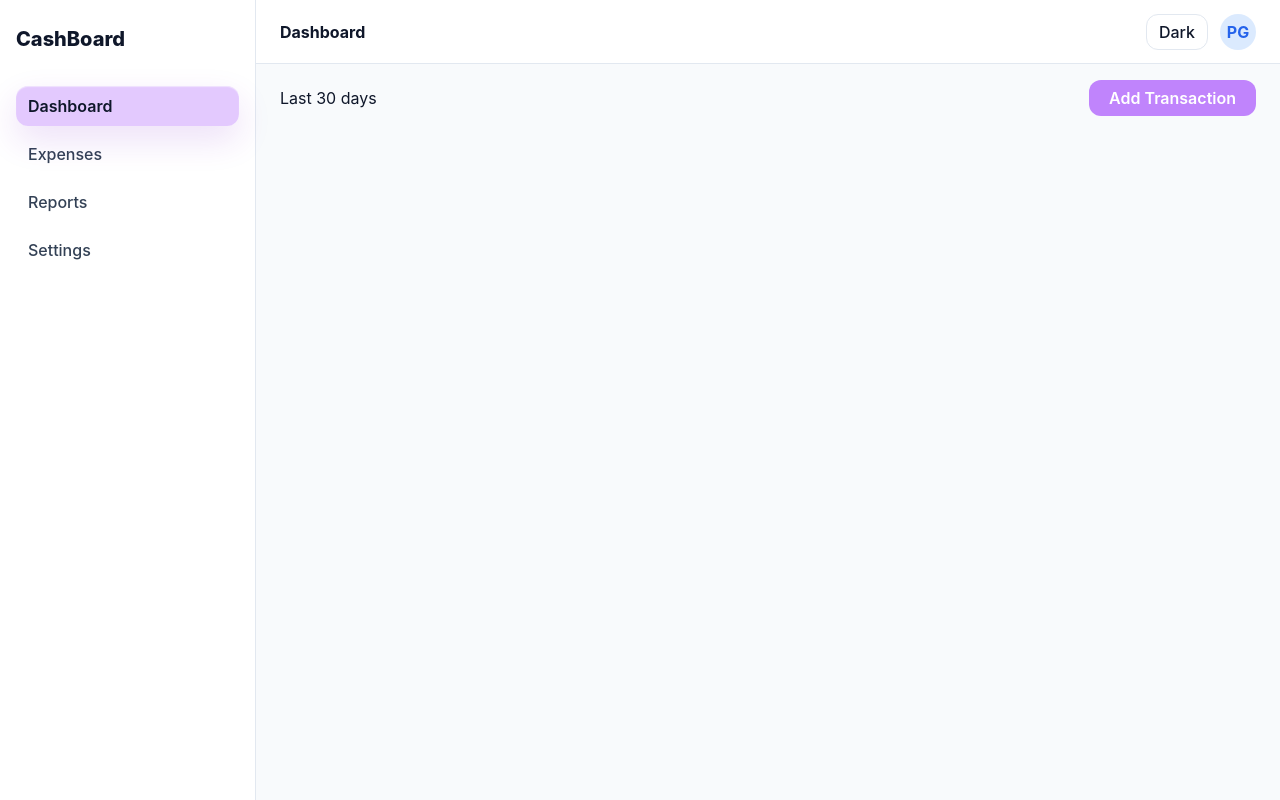
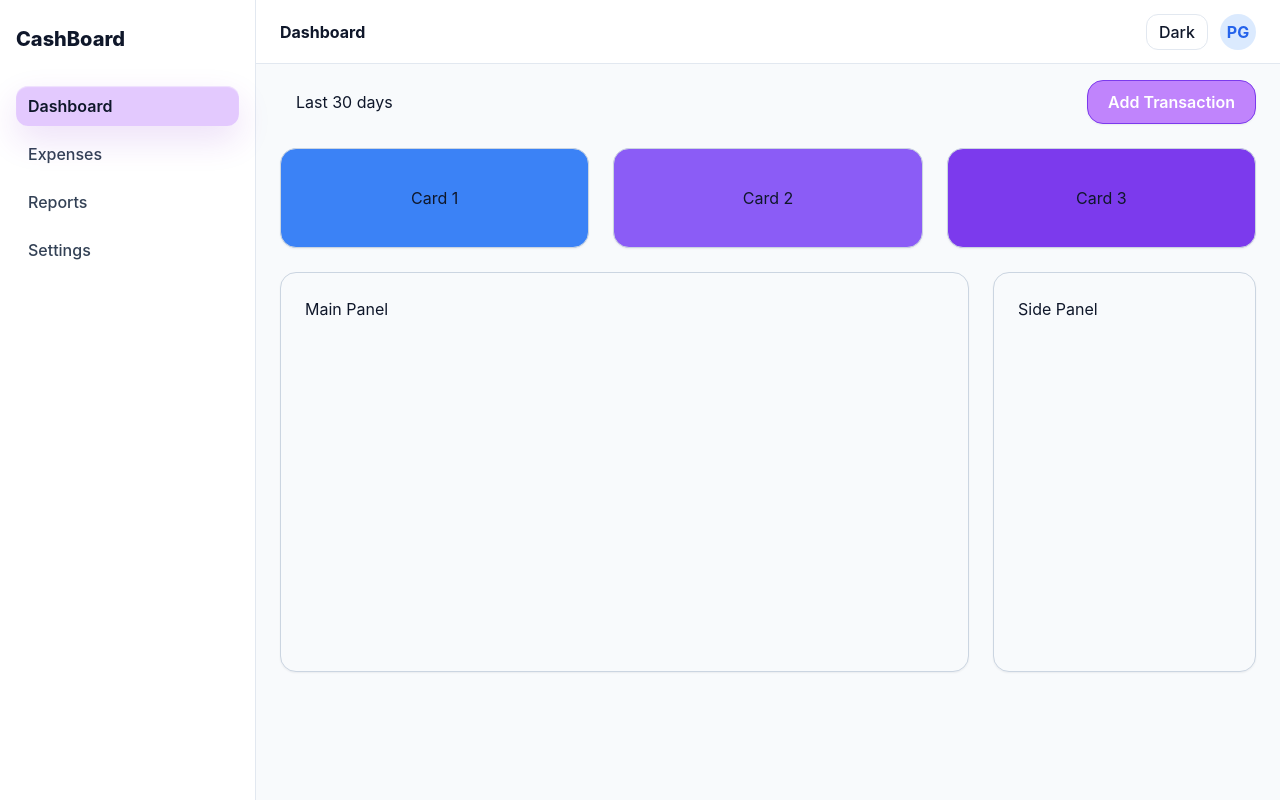
Before and after one commit to Gurmis/CashBoard, a Vue app: page / in a window 1280 px wide. Built offline with nearby package versions, Linux system fonts and the light colour scheme.

Commit message:
basic dashboard layout implemented

```diff
--- a/src/view/DashboardView.vue
+++ b/src/view/DashboardView.vue
@@ -9,6 +9,15 @@
       <div class="dashboard-toolbar__right">
         <button class="dashboard-toolbar__action">Add Transaction</button>
       </div>
+    </div>
+    <div class="dashboard-stats">
+      <div class="dashboard-stats__card surface" style="background: #3b82f6">Card 1</div>
+      <div class="dashboard-stats__card surface" style="background: #8b5cf6">Card 2</div>
+      <div class="dashboard-stats__card surface" style="background: #7c3aed">Card 3</div>
+    </div>
+    <div class="dashboard-content">
+      <div class="dashboard-content__main-panel surface">Main Panel</div>
+      <div class="dashboard-content__side-panel surface">Side Panel</div>
     </div>
   </div>
 </template>
@@ -33,24 +42,75 @@
   gap: 16px;
 }
 
+.dashboard-toolbar__left,
+.dashboard-toolbar__right {
+  display: flex;
+}
+
 .dashboard-toolbar__filter {
-  min-height: 36px;
+  min-height: 44px;
   min-width: 180px;
-  display: flex;
+  display: inline-flex;
   align-items: center;
-  border-radius: var(--radius-md);
-  border: 1px solid var(--color-border);
-  background: var(--color-surface);
+  padding: 0 16px;
+  color: var(--text-primary);
 }
 
 .dashboard-toolbar__action {
-  min-height: 36px;
+  min-height: 44px;
   padding: 0 20px;
-  border-radius: var(--radius-md);
-  border: var(--button-primary-border);
+  border-radius: var(--radius-lg);
+  border: 1px solid var(--button-primary-border);
   background: var(--button-primary-bg);
   color: var(--button-primary-color);
   font-weight: 600;
+  box-shadow: var(--shadow-sm);
+  transition:
+      background-color var(--transition-fast),
+      border-color var(--transition-fast),
+      color var(--transition-fast),
+      box-shadow var(--transition-fast),
+      transform var(--transition-fast);
+}
+
+.dashboard-toolbar__action:hover {
+  background: var(--button-primary-hover-bg);
+  border-color: var(--button-primary-hover-border);
+  color: var(--button-primary-hover-color);
+}
+
+.dashboard-stats {
+  display: grid;
+  grid-template-columns: repeat(auto-fit, minmax(200px, 1fr));
+  gap: 24px;
+}
+
+.dashboard-stats__card {
+  display: flex;
+  flex-direction: column;
+  justify-content: center;
+  align-items: center;
+  gap: 12px;
+  padding: 24px;
+  min-height: 100px;
+  border-radius: var(--radius-lg);
+  color: var(--text-primary);
+}
+
+.dashboard-content {
+  display: flex;
+  gap: 24px;
+}
+
+.dashboard-content__main-panel {
+  flex: 3;
+  min-height: 400px;
+  padding: 24px;
+}
+.dashboard-content__side-panel {
+  flex: 1;
+  min-height: 400px;
+  padding: 24px;
 }
 
 </style>
```
